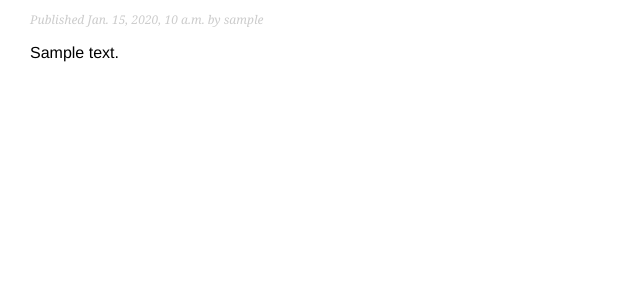
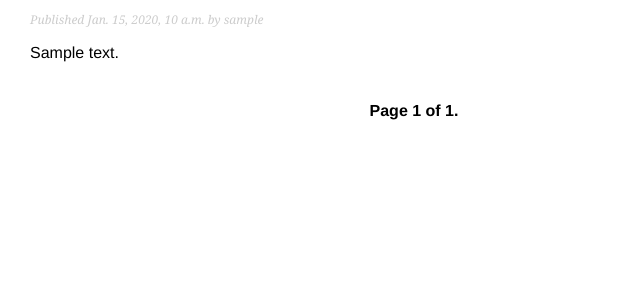
Before and after one commit to ImamHossainRoni/dj_blog, a Django app: page / in a window 1280 px wide. Shown: the part 128-428 px from the top of the page, without its empty margins (0-640 px from the left). Run offline with Django 3.2, Linux system fonts and the light colour scheme; tables that the repository leaves empty hold one stand-in row (values such as "Sample post").

Commit message:
>>APP ADD <blog> Pagination added in home page.

```diff
--- a/blog/views.py
+++ b/blog/views.py
@@ -1,10 +1,21 @@
 from django.shortcuts import render, get_object_or_404
 from .models import Post
+from django.core.paginator import Paginator, EmptyPage, PageNotAnInteger
+from django.views.generic import ListView
+
 # Create your views here.
 
 
 def post_list(request):
-    posts = Post.published.all()
+    object_list = Post.published.all()
+    page = request.GET.get('page')
+    paginator = Paginator(object_list, 3)
+    try:
+        posts = paginator.page(page)
+    except PageNotAnInteger:
+        posts = paginator.page(1)
+    except EmptyPage:
+        posts = paginator.page(paginator.num_pages)
     return render(request, 'list.html', {'posts': posts})
 
 
--- a/templates/list.html
+++ b/templates/list.html
@@ -12,5 +12,5 @@
             Published {{ post.publish }} by {{ post.author }}
         </p>
         {{ post.body|truncatewords:30|linebreaks }}
-{% endfor %}
+    {% endfor %}{% include "pagination.html" %}
 {% endblock %}
--- /dev/null
+++ b/templates/pagination.html
@@ -0,0 +1,13 @@
+<div class="pagination"  style="text-align: center;">
+<span class="step-links">
+{% if posts.has_previous %}
+    <a href="?page={{ posts.previous_page_number }}">Previous</a>
+{% endif %}
+    <span class="current">
+Page {{ posts.number }} of {{ posts.paginator.num_pages }}.
+</span>
+    {% if posts.has_next %}
+        <a href="?page={{ posts.next_page_number }}">Next</a>
+    {% endif %}
+</span>
+</div>
```
Lines whose indentation alone changed are shown as unchanged.
